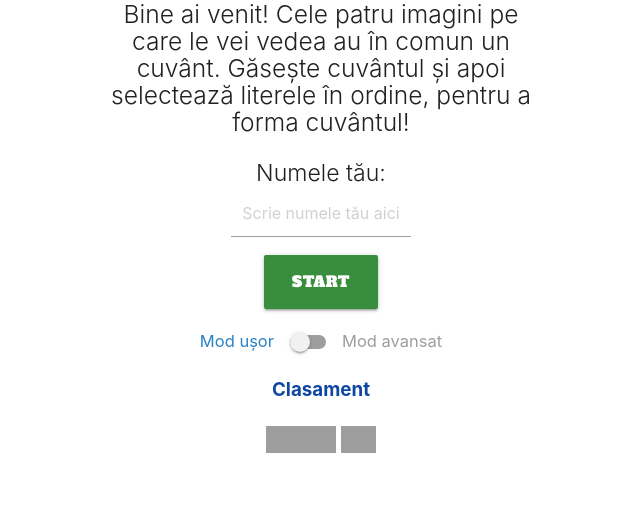
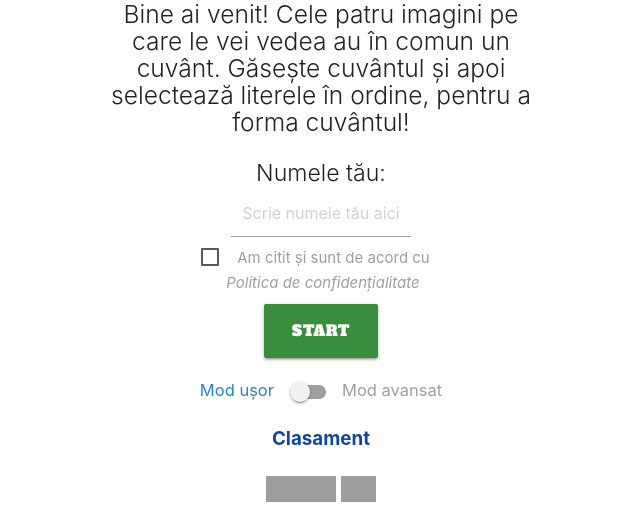
Before and after one commit to vlad-timotei/4img, a PHP site: page / in a window 1280 px wide. Shown: the part 254-786 px from the top of the page, without its empty margins (319-959 px from the left). Run offline with PHP 8.4, Linux system fonts and the light colour scheme; some libraries are stand-ins or nearby versions; grey boxes are pictures that could not be loaded.

Commit message:
Accept Terms & Conditions

```diff
--- a/css/style.css
+++ b/css/style.css
@@ -64,6 +64,10 @@ h1,
 	min-width: 160px;
 	width: 20%;
 	text-align: center;
+}
+
+[type="checkbox"] + span:not(.lever) {
+  padding-left: 25px;
 }
 
 #alertme {
--- a/index.html
+++ b/index.html
@@ -19,7 +19,7 @@
     <link href="https://fonts.googleapis.com/icon?family=Material+Icons" rel="stylesheet">
     <link href="https://fonts.googleapis.com/css2?family=Alfa+Slab+One&display=swap" rel="stylesheet">
     <link href="css/materialize.css" type="text/css" rel="stylesheet" media="screen,projection"/>
-    <link href="css/style.css?ver=5.75.21072020" type="text/css" rel="stylesheet" media="all" />
+    <link href="css/style.css?ver=5.75.27072020" type="text/css" rel="stylesheet" media="all" />
   </head>
    <body>
     <!--START - Connection to FunBible.net-->
@@ -37,7 +37,10 @@
                <h5 class="header col s12 m6 offset-m3 light mb20">Bine ai venit<span id="salut"></span>! Cele patru imagini pe care le vei vedea au în comun un cuvânt. Găsește cuvântul și apoi selectează literele în ordine, pentru a forma cuvântul!</h5>
             </div>
             <div class="row center mb0">
-               <div id="noname" class="mb10"><span id="alertme"></span><span class="nl">Numele tău: </span><br/><input type="text" placeholder="Scrie numele tău aici" name="nume-participant" id="nume-participant" ><br/></div>
+               <div id="noname" class="mb10"><span id="alertme"></span><span class="nl">Numele tău: </span><br/><input type="text" placeholder="Scrie numele tău aici" name="nume-participant" id="nume-participant" ><br/>
+			    <label><input id="termsandconditions" type="checkbox" /><span>Am citit și sunt de acord cu <br/><i><a class="grey-text" href="https://docs.google.com/document/d/1JL21qeYWquP3HaMKV6k0TNsNJVEp2imjdsqUedLjriw/edit?usp=sharing" target="_new">Politica de confidențialitate</a>&nbsp; &nbsp; &nbsp;</i>
+				</span></label>
+				</div>
 			   <a class="btn-large waves-effect waves-light green darken-2 start mb20" onclick="start(1);" id="startlevel">Începe</a><br/>
                <div class="switch" ><label><span id="easy">Mod ușor</span><input type="checkbox" id="mode"><span class="lever"></span><span id="hard">Mod avansat</span></label></div>
                <br/>
@@ -196,6 +199,6 @@
 	 </script>
       <script src="https://code.jquery.com/jquery-2.1.1.min.js"></script>
       <script src="js/materialize.min.js"></script>
-      <script src="js/game.js?ver=5.75.26072020"></script>
+      <script src="js/game.js?ver=5.75.27072020TC"></script>
    </body>
 </html>
--- a/js/game.js
+++ b/js/game.js
@@ -1,4 +1,4 @@
-// Un joc creat de Vlad Timotei ver.5.75@26.07.2020
+// Un joc creat de Vlad Timotei ver.5.75@27.07.2020TC
 var game = "4img1word_19052020F";
 var level = {}; // solution, solution_lenght, try_lenght, completed, definition, buttons_nr, timeforaudiohint, timeoforhint
 var player = {}; // name, level, mode, startofgame, endofgame, timpepergame, scorpergame, totalscore, usedclue, tries, clue_coef, sound, olduser
@@ -367,6 +367,11 @@ function get_player_name() {
 			$("#alertme").html("Introdu numele mai întâi!<br/>");
 			return 0;
 		}
+		if(!document.getElementById("termsandconditions").checked){
+			$("#alertme").html("Acceptă Politica de confidențialitate!</i><br/>");
+			return 0;
+		}
+        else setval(game+"_acceptedterms","yes");
 		if(player.olduser) var param = {
 			"name": playernameinput,
 			"olduser": true,
```
